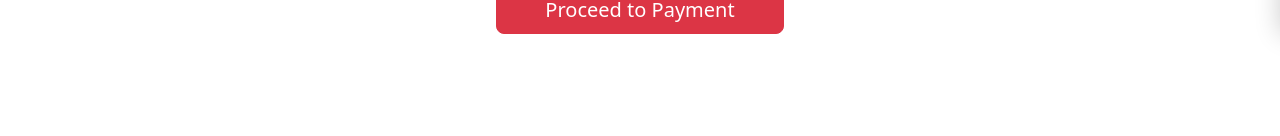
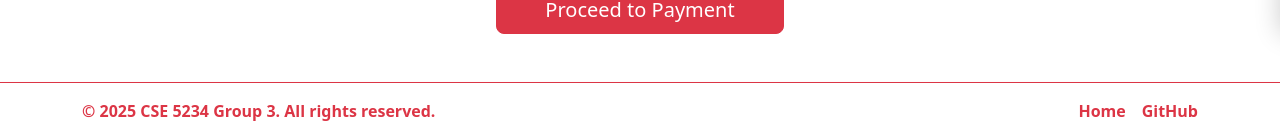
Before and after one commit to Jemin-Gandhi/CSE5234-Project, a React (Create React App) app in the folder website/: page /purchase in a window 1280 px wide. Shown: the part 766-902 px from the top of the page. Before the commit the page ends 848 px from the top, so only its background shows below. Built offline with nearby package versions, Linux system fonts and the light colour scheme; the HTML template or start-up script is replaced by a standard one.

Commit message:
new footer

```diff
--- a/website/src/App.jsx
+++ b/website/src/App.jsx
@@ -8,13 +8,14 @@ import ViewOrder from './pages/viewOrder.jsx';
 import ViewConfirmation from './pages/viewConfirmation.jsx';
 import Header from './components/Header.jsx';
 import { StoreProvider } from "./store/Store.jsx";
+import Footer from './components/Footer.jsx';
 
 export default function App() {
   return (
-    <div className="App">
+    <div className="App d-flex flex-column min-vh-100">
       <StoreProvider>
         <Header />
-        <main className="content">
+        <main className="content flex-grow-1">
           <Routes>
             <Route path='/purchase' element={<Purchase />} />
             <Route path="/" element={<Navigate replace to="/purchase" />} />
@@ -24,6 +25,7 @@ export default function App() {
             <Route path='/purchase/viewConfirmation' element={<ViewConfirmation />} />
           </Routes>
         </main>
+        <Footer />
       </StoreProvider>
     </div>
   );
--- /dev/null
+++ b/website/src/components/Footer.jsx
@@ -0,0 +1,28 @@
+import React from "react";
+import { Link } from "react-router-dom";
+import "bootstrap/dist/css/bootstrap.min.css";
+
+export default function Footer() {
+  return (
+    <footer className="footer mt-auto py-3 bg-white border-top border-danger shadow-sm">
+      <div className="container d-flex flex-column flex-md-row justify-content-between align-items-center">
+        <p className="mb-1 mb-md-0 text-danger fw-semibold">
+          © {new Date().getFullYear()} CSE 5234 Group 3. All rights reserved.
+        </p>
+        <div className="d-flex gap-3">
+          <Link to="/purchase" className="text-danger text-decoration-none fw-semibold">
+            Home
+          </Link>
+          <a
+            href="https://github.com/Jemin-Gandhi/CSE5234-Project"
+            target="_blank"
+            rel="noopener noreferrer"
+            className="text-danger text-decoration-none fw-semibold"
+          >
+            GitHub
+          </a>
+        </div>
+      </div>
+    </footer>
+  );
+}
```
